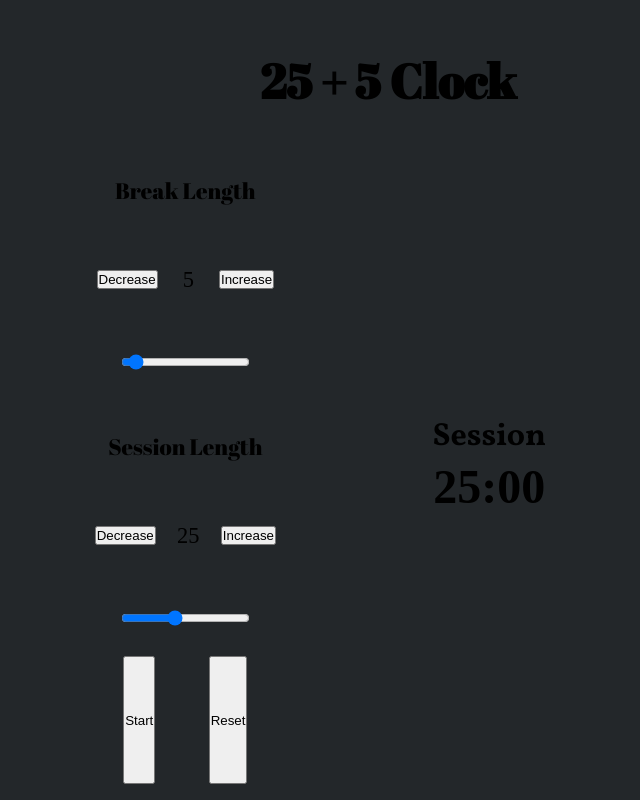
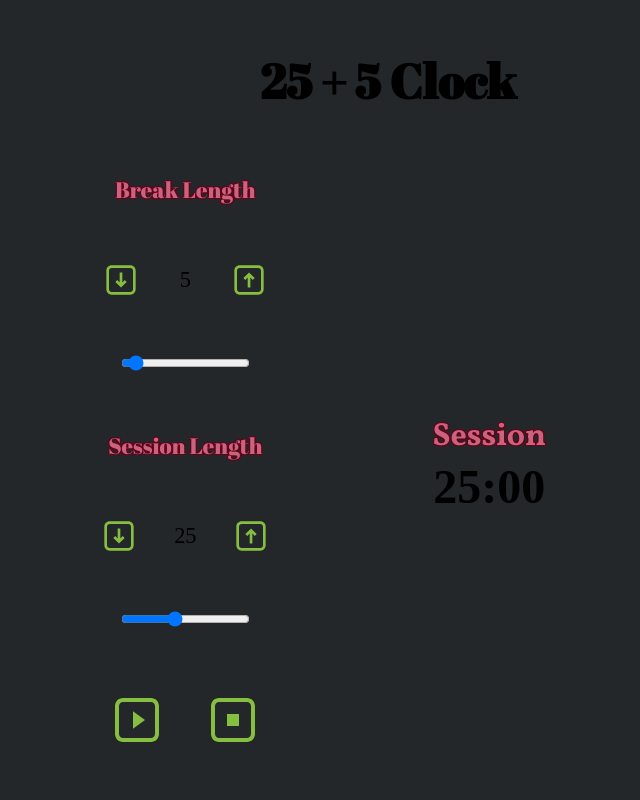
Before and after one commit to Fastion-1024/FCC-25-5-Clock, a React (Create React App) app: page / in a window 1280 px wide. Shown: the whole page, without its empty margins (252-892 px from the left). Built offline with nearby package versions, Linux system fonts and the light colour scheme.

Commit message:
Adjusted Styles & Added React-Icons - Added icons to buttons in PhaseControl and TimerControl. - Adjusted ClassNames. - Adjusted basic colors and size styling.

```diff
--- a/src/components/PhaseControl/PhaseControl.js
+++ b/src/components/PhaseControl/PhaseControl.js
@@ -1,4 +1,5 @@
 import './PhaseControl.css';
+import { CgArrowUpR, CgArrowDownR } from 'react-icons/cg';
 
 const PhaseControl = ({ label, value, decrement, increment, updateValue, min, max }) => {
     const handleIncrement = () => {
@@ -27,17 +28,25 @@ const PhaseControl = ({ label, value, decrement, increment, updateValue, min, ma
 
     return (
         <div className='phase-control' onWheel={handleWheel}>
-            <span id={`${label}-label`} className='label'>
+            <span id={`${label}-label`} className='label label-outline'>
                 {label} length
             </span>
-            <button id={`${label}-decrement`} className='decrement' onClick={handleDecrement}>
-                Decrease
+            <button
+                id={`${label}-decrement`}
+                className='decrement icon-btn'
+                onClick={handleDecrement}
+            >
+                <CgArrowDownR />
             </button>
             <span id={`${label}-length`} className='value'>
                 {value}
             </span>
-            <button id={`${label}-increment`} className='increment' onClick={handleIncrement}>
-                Increase
+            <button
+                id={`${label}-increment`}
+                className='increment icon-btn'
+                onClick={handleIncrement}
+            >
+                <CgArrowUpR />
             </button>
             <input
                 type='range'
--- a/src/components/Timer/Timer.js
+++ b/src/components/Timer/Timer.js
@@ -3,7 +3,7 @@ import './Timer.css';
 const Timer = ({ phase, value }) => {
     return (
         <div className='timer-clock'>
-            <h3 id='timer-label' className='label'>
+            <h3 id='timer-label' className='label label-outline'>
                 {phase}
             </h3>
             <h2 id='time-left' className='value'>
--- a/src/components/TimerControl/TimerControl.css
+++ b/src/components/TimerControl/TimerControl.css
@@ -5,6 +5,7 @@
     justify-content: center;
 }
 
-.timer-control button {
-    margin: 0 2em;
+.timer-control .icon-btn {
+    font-size: var(--fs-icon-l);
+    margin: 0 0.5em;
 }
--- a/src/components/TimerControl/TimerControl.js
+++ b/src/components/TimerControl/TimerControl.js
@@ -1,13 +1,14 @@
 import './TimerControl.css';
+import { CgPlayButtonR, CgPlayPauseR, CgPlayStopR } from 'react-icons/cg';
 
 const TimerControl = ({ isRunning, onStartStop, onReset }) => {
     return (
         <div className='timer-control'>
-            <button id='start_stop' onClick={onStartStop}>
-                {isRunning ? 'Pause' : 'Start'}
+            <button id='start_stop' className='icon-btn' onClick={onStartStop}>
+                {isRunning ? <CgPlayPauseR /> : <CgPlayButtonR />}
             </button>
-            <button id='reset' onClick={onReset}>
-                Reset
+            <button id='reset' className='icon-btn' onClick={onReset}>
+                <CgPlayStopR />
             </button>
         </div>
     );
```
